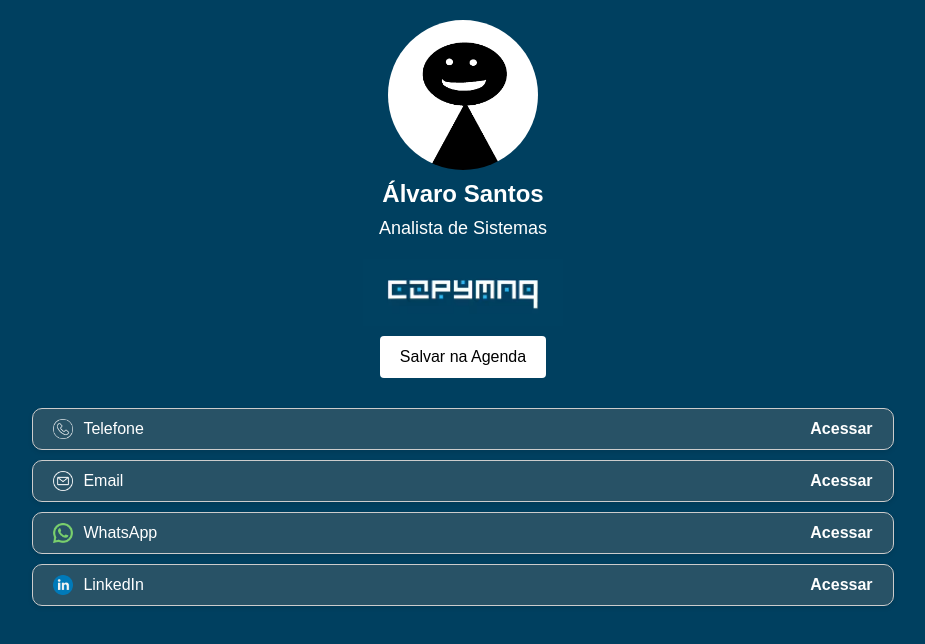
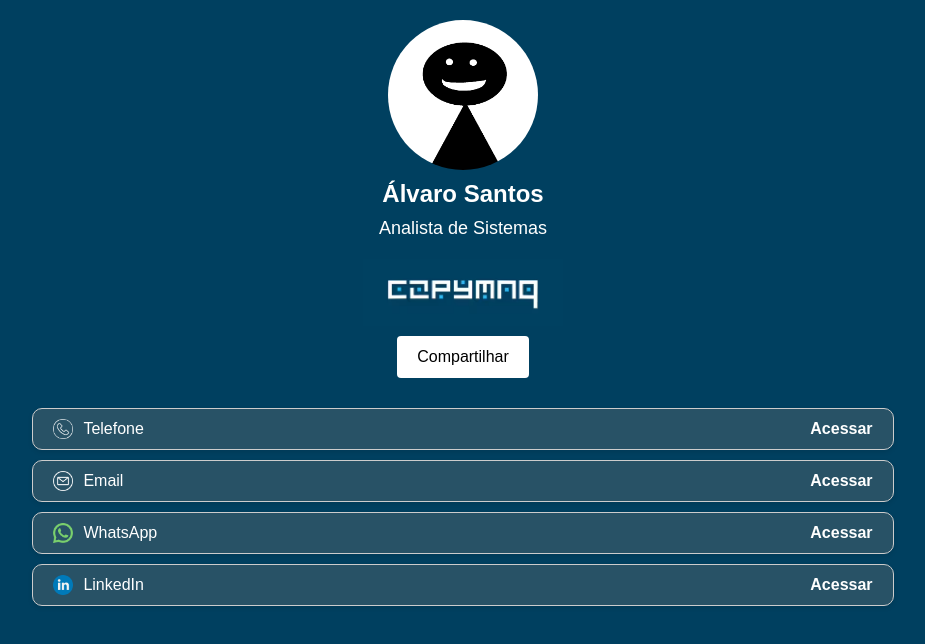
Before and after one commit to dsalvaro/cartao_contatos, a plain HTML site: page index.html in a window 1280 px wide. Shown: the whole page, without its empty margins (177-1102 px from the left). Drawn offline with Linux system fonts and the light colour scheme.

Commit message:
Botão de compartilhar funcional

```diff
--- a/index.html
+++ b/index.html
@@ -13,7 +13,7 @@
     <div class="position" id="position">Analista de Sistemas</div>
     <img src="./imgs/logo-empresa.png" alt="Logo da Empresa" class="company-logo">
     <div class="contacts">
-        <button class="save-button" onclick="salvarNaAgenda()">Salvar na Agenda</button>
+        <a href="https://api.whatsapp.com/send?text=dsalvaro.github.io/cartao_contatos/?id=0" target="_blank" id="compartilhar"><button class="save-button">Compartilhar</button></a>
         <div class="contact-card">
             <div class="contact-name">
                 <img src="./imgs/telefone-icon.png" alt="Telefone Icone">
--- a/js/script.js
+++ b/js/script.js
@@ -34,6 +34,9 @@ var id = location.href.split("=").pop();
         const positionElement = document.getElementById('position');
         positionElement.textContent = cargo;
 
+        const compartilharElement = document.getElementById('compartilhar');
+        compartilharElement.href = "https://api.whatsapp.com/send?text=dsalvaro.github.io/cartao_contatos/?id="+id;
+
         const positionProfilePic = document.getElementById('profile-pic');
         positionProfilePic.src = `./imgs/persons/${id}.png`;
 
```
